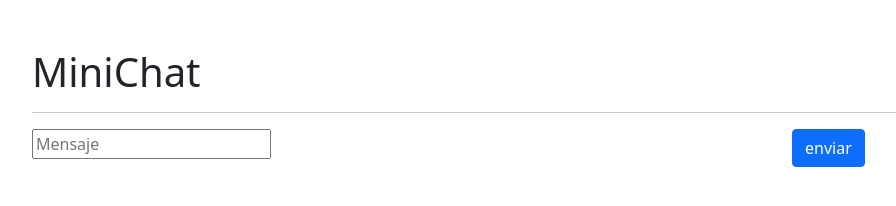
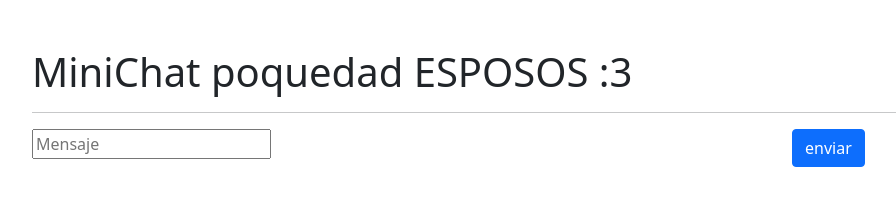
Before and after one commit to osferbas/socket-server-react, a website: page 01-socket-server-basic/public/index.html in a window 1280 px wide. Shown: the whole page, without its empty margins (50-946 px from the left). Drawn offline with nearby package versions, Linux system fonts and the light colour scheme; no server answers.

Commit message:
path actualizado6

```diff
--- a/01-socket-server-basic/public/index.html
+++ b/01-socket-server-basic/public/index.html
@@ -9,7 +9,7 @@
     <link href="https://cdn.jsdelivr.net/npm/bootstrap@5.1.0/dist/css/bootstrap.min.css" rel="stylesheet" integrity="sha384-KyZXEAg3QhqLMpG8r+8fhAXLRk2vvoC2f3B09zVXn8CA5QIVfZOJ3BCsw2P0p/We" crossorigin="anonymous">
 </head>
 <body class="container">
-    <h1 class="mt-5">MiniChat</h1>
+    <h1 class="mt-5">MiniChat poquedad ESPOSOS :3</h1>
     <hr>
     <form id="miFormulario">
       <div class="row">
```
